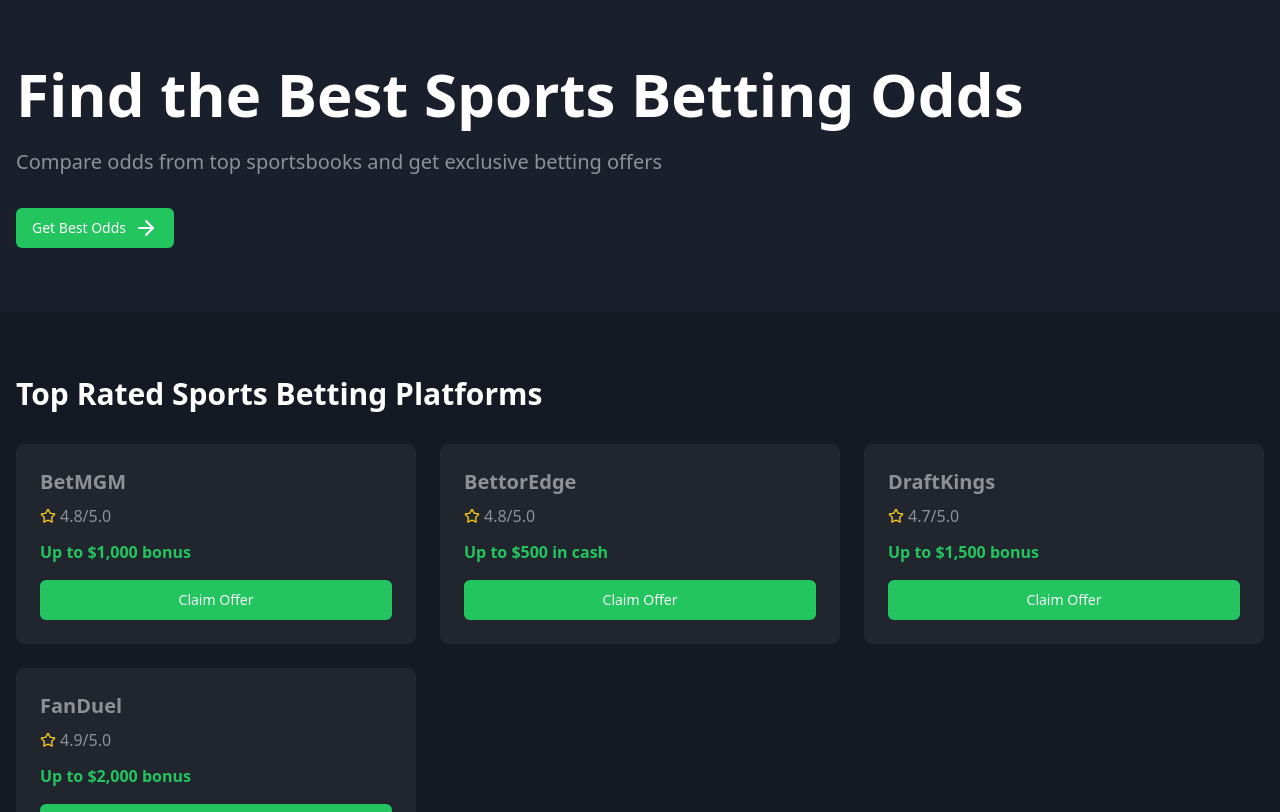
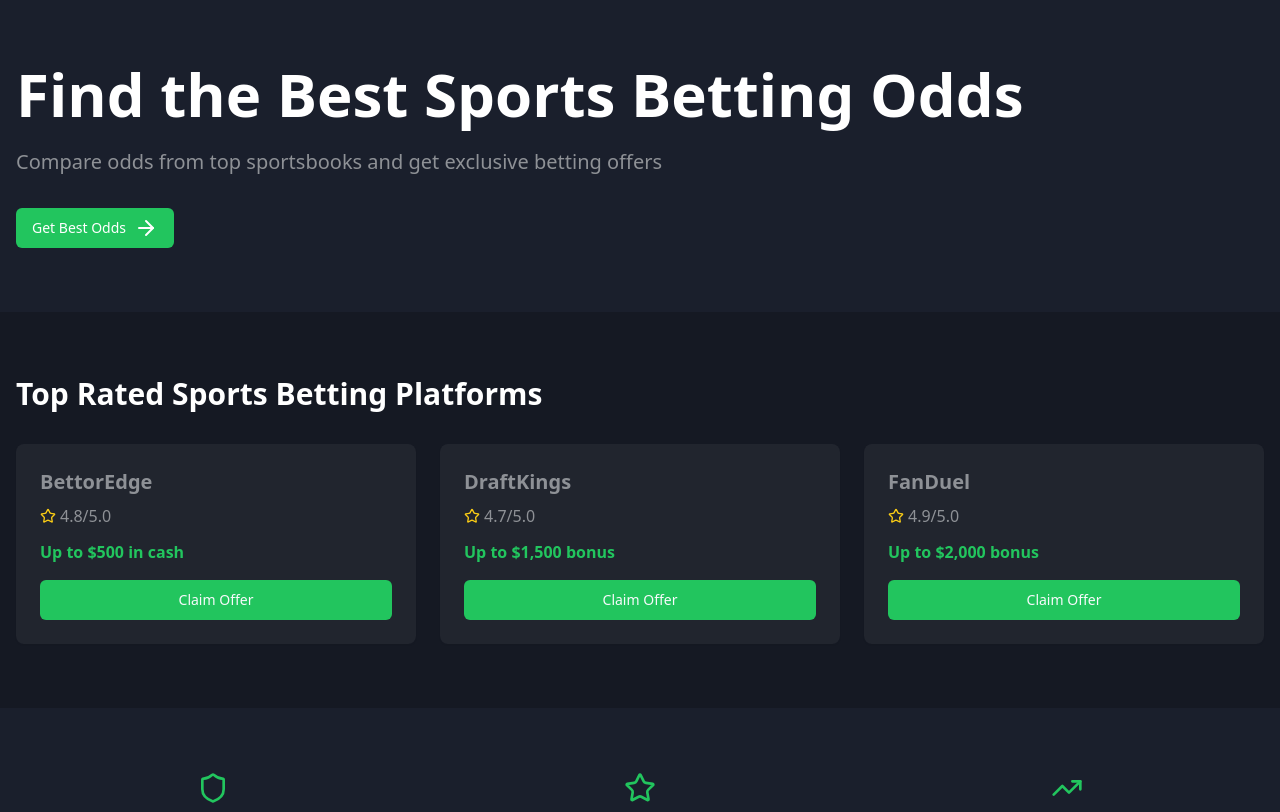
Before and after one commit to gethub1010/best-sports-betting-sites, a React (Vite) app: page / in a window 1280 px wide. Shown: the top 812 px of the page. Built offline with nearby package versions, Linux system fonts and the light colour scheme.

Commit message:
Remove BetMGM Offer
Removed the offer details for BetMGM from the index page, ensuring the content reflects the updated list of featured sportsbooks.
[skip gpt_engineer]

```diff
--- a/src/pages/Index.tsx
+++ b/src/pages/Index.tsx
@@ -41,7 +41,6 @@ const Index = () => {
           <h2 className="text-3xl font-bold mb-8">Top Rated Sports Betting Platforms</h2>
           <div className="grid md:grid-cols-3 gap-6">
             {[
-              { name: "BetMGM", rating: "4.8", bonus: "$1,000" },
               { name: "BettorEdge", rating: "4.8", bonus: "$500", link: "https://share.mybe.app/id/appleappstore" },
               { name: "DraftKings", rating: "4.7", bonus: "$1,500" },
               { name: "FanDuel", rating: "4.9", bonus: "$2,000" }
```
